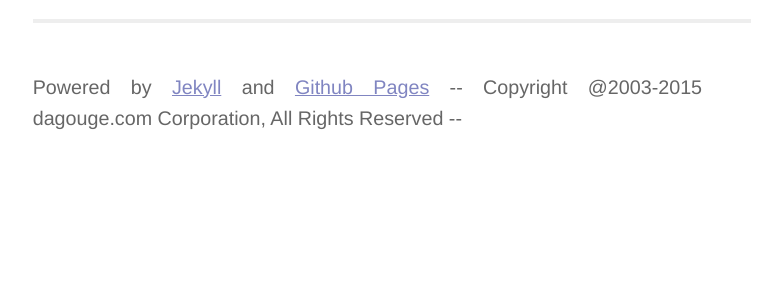
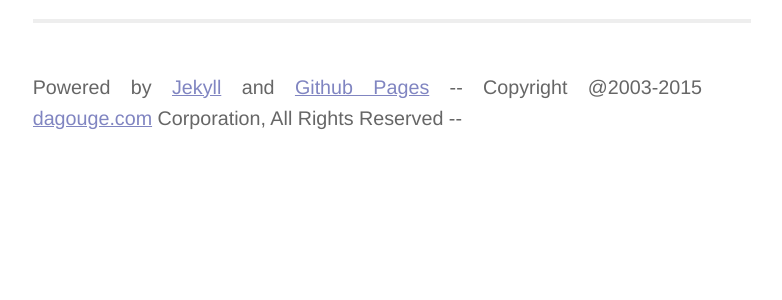
Before and after one commit to lazypos/lazypos.github.io, a Jekyll site: the page built from _posts/2014-06-14-dogremove.md, in a window 1280 px wide. Shown: the part 540-840 px from the top of the page, without its empty margins (248-1030 px from the left). Built offline with Jekyll 4.4.1, drawn with Linux system fonts in a browser that asks for light colours; comment, search, counter and statistics services are not loaded; some of the changed lines change nothing that is shown.

Commit message:
no message

```diff
--- a/_layouts/default.html
+++ b/_layouts/default.html
@@ -18,7 +18,7 @@
                 <div style="display: none"> <a href="http://info.flagcounter.com/lIbm"><img alt="Flag Counter" src="http://s05.flagcounter.com/count/lIbm/bg_FFFFFF/txt_000000/border_CCCCCC/columns_2/maxflags_12/viewers_0/labels_0/pageviews_1/flags_1/" border="0" /></a>
                 </div>
 				<p><big></br>
-                    Powered by <a href="http://jekyllrb.com">Jekyll</a> and <a href="">Github Pages</a>  -- Copyright @2003-2015 dagouge.com Corporation, All Rights Reserved --
+                    Powered by <a href="http://jekyllrb.com">Jekyll</a> and <a href="https://pages.github.com">Github Pages</a>  -- Copyright @2003-2015 <a href="/">dagouge.com</a> Corporation, All Rights Reserved --
                 </big></p>
 			</div>
 		</div>
```
